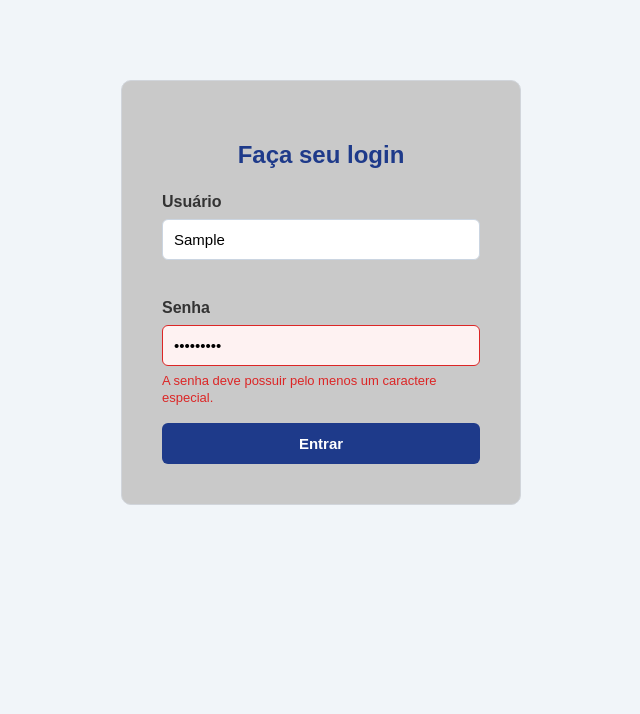
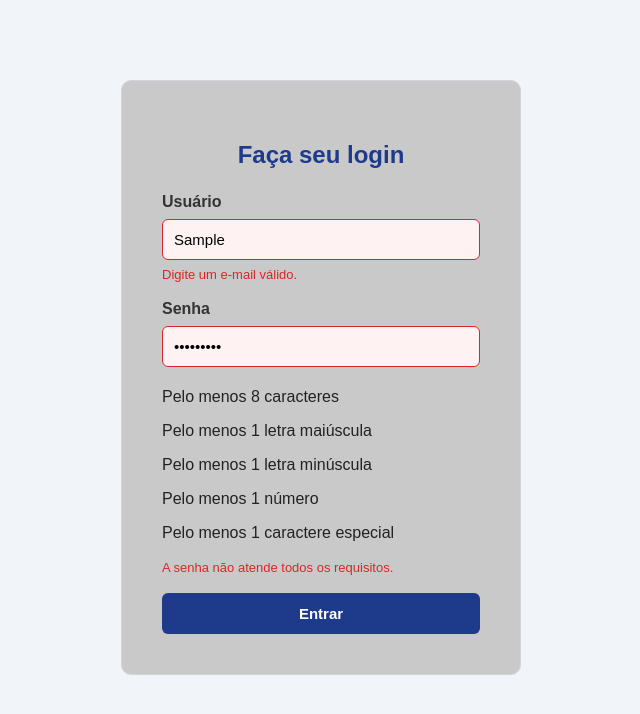
Before and after one commit to leocurtulo/PI-II-TIME-7, a plain HTML site: page login.html in a window 1280 px wide. Both pictures are taken after typing "Sample", "Sample123" into the empty fields and a click on the button "Entrar". Shown: the whole page, without its empty margins (319-959 px from the left). Drawn offline with Linux system fonts and the light colour scheme.

Commit message:
validacao de email e requisitos de senha

```diff
--- a/js/script.js
+++ b/js/script.js
@@ -3,6 +3,28 @@ const usuario = document.getElementById("usuario");
 const senha = document.getElementById("senha");
 const erroUsuario = document.getElementById("erroUsuario");
 const erroSenha = document.getElementById("erroSenha");
+
+// Atualiza os requisitos da senha enquanto digita
+senha.addEventListener("input", function () {
+    const valorSenha = senha.value;
+
+    document.getElementById("req8").className =
+        valorSenha.length >= 8 ? "valido" : "invalido";
+
+    document.getElementById("reqMaiuscula").className =
+        /[A-Z]/.test(valorSenha) ? "valido" : "invalido";
+
+    document.getElementById("reqMinuscula").className =
+        /[a-z]/.test(valorSenha) ? "valido" : "invalido";
+
+    document.getElementById("reqNumero").className =
+        /[0-9]/.test(valorSenha) ? "valido" : "invalido";
+
+    document.getElementById("reqEspecial").className =
+        /[!@#$%^&*(),.?":{}|<>]/.test(valorSenha)
+            ? "valido"
+            : "invalido";
+});
 
 formulario.addEventListener("submit", function(event) {
     event.preventDefault();
@@ -15,40 +37,28 @@ formulario.addEventListener("submit", function(event) {
 
     let formularioValido = true;
 
-    if (usuario.value.trim() === "") {
-        erroUsuario.textContent = "O campo usuário é obrigatório.";
+    const email = usuario.value.trim();
+
+    if (email === "") {
+        erroUsuario.textContent = "O e-mail é obrigatório.";
         usuario.classList.add("campo-invalido");
         formularioValido = false;
-    } else if (usuario.value.trim().length < 3) {
-        erroUsuario.textContent = "O usuário deve possuir pelo menos 3 caracteres.";
+    } else if (!email.includes("@") || !email.includes(".")) {
+        erroUsuario.textContent = "Digite um e-mail válido.";
         usuario.classList.add("campo-invalido");
         formularioValido = false;
     }
 
     const valorSenha = senha.value;
 
-    if (valorSenha === "") {
-        erroSenha.textContent = "O campo senha é obrigatório.";
-        senha.classList.add("campo-invalido");
-        formularioValido = false;
-    } else if (valorSenha.length < 8) {
-        erroSenha.textContent = "A senha deve possuir pelo menos 8 caracteres.";
-        senha.classList.add("campo-invalido");
-        formularioValido = false;
-    } else if (!/[A-Z]/.test(valorSenha)) {
-        erroSenha.textContent = "A senha deve possuir pelo menos uma letra maiúscula.";
-        senha.classList.add("campo-invalido");
-        formularioValido = false;
-    } else if (!/[a-z]/.test(valorSenha)) {
-        erroSenha.textContent = "A senha deve possuir pelo menos uma letra minúscula.";
-        senha.classList.add("campo-invalido");
-        formularioValido = false;
-    } else if (!/[0-9]/.test(valorSenha)) {
-        erroSenha.textContent = "A senha deve possuir pelo menos um número.";
-        senha.classList.add("campo-invalido");
-        formularioValido = false;
-    } else if (!/[!@#$%^&*(),.?":{}|<>]/.test(valorSenha)) {
-        erroSenha.textContent = "A senha deve possuir pelo menos um caractere especial.";
+    if (
+        valorSenha.length < 8 ||
+        !/[A-Z]/.test(valorSenha) ||
+        !/[a-z]/.test(valorSenha) ||
+        !/[0-9]/.test(valorSenha) ||
+        !/[!@#$%^&*(),.?":{}|<>]/.test(valorSenha)
+    ) {
+        erroSenha.textContent = "A senha não atende todos os requisitos.";
         senha.classList.add("campo-invalido");
         formularioValido = false;
     }
--- a/login.html
+++ b/login.html
@@ -15,6 +15,15 @@
 
       <label for="senha">Senha</label>
       <input type="password" id="senha" name="senha">
+      <div class="requisitos-senha">
+
+      <p id="req8" class="invalido"> Pelo menos 8 caracteres</p>
+      <p id="reqMaiuscula" class="invalido"> Pelo menos 1 letra maiúscula</p>
+      <p id="reqMinuscula" class="invalido"> Pelo menos 1 letra minúscula</p>
+      <p id="reqNumero" class="invalido"> Pelo menos 1 número</p>
+      <p id="reqEspecial" class="invalido"> Pelo menos 1 caractere especial</p>
+
+      </div>
       <span id="erroSenha" class="mensagem-erro"></span>
 
       <button type="submit">Entrar</button>
```
